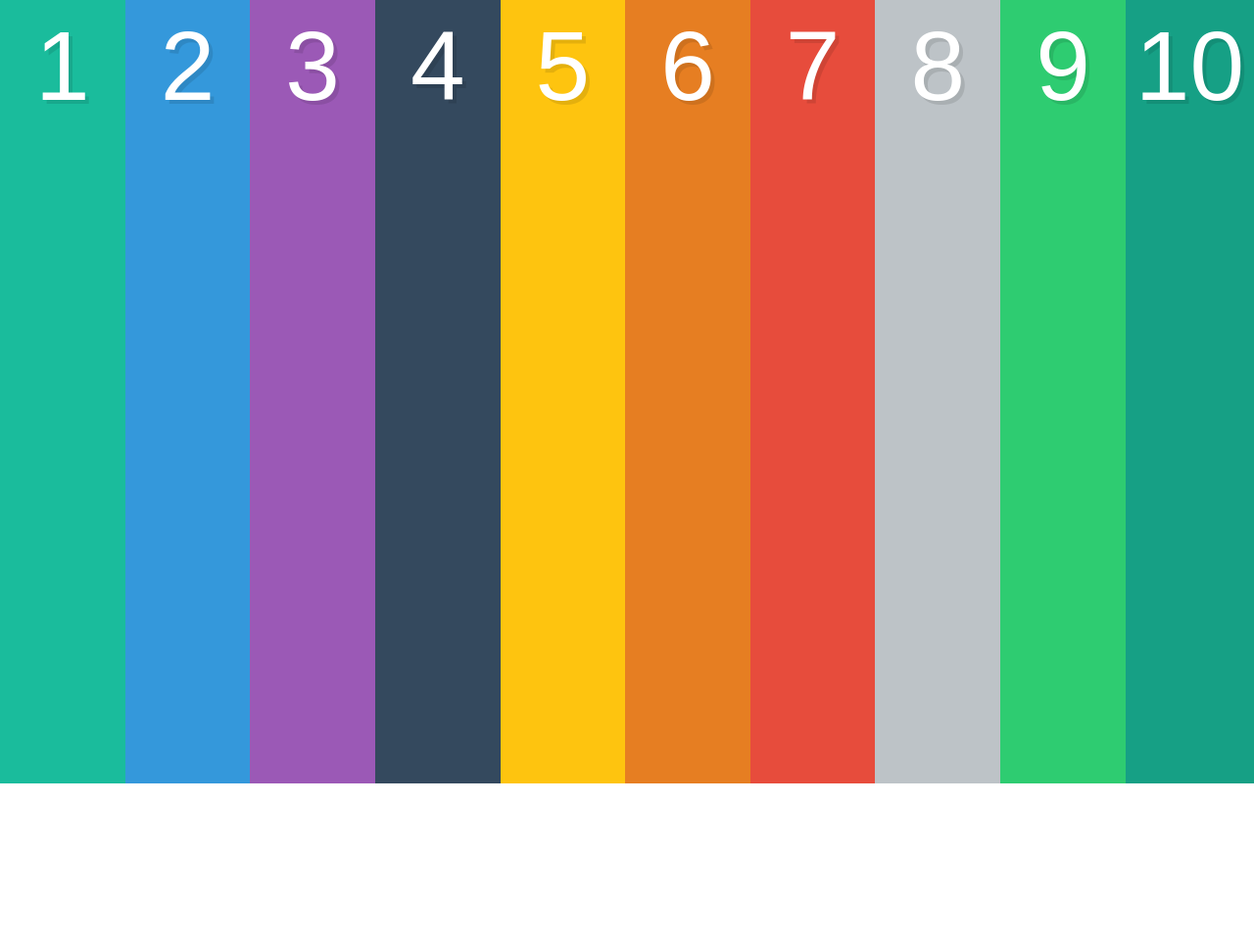
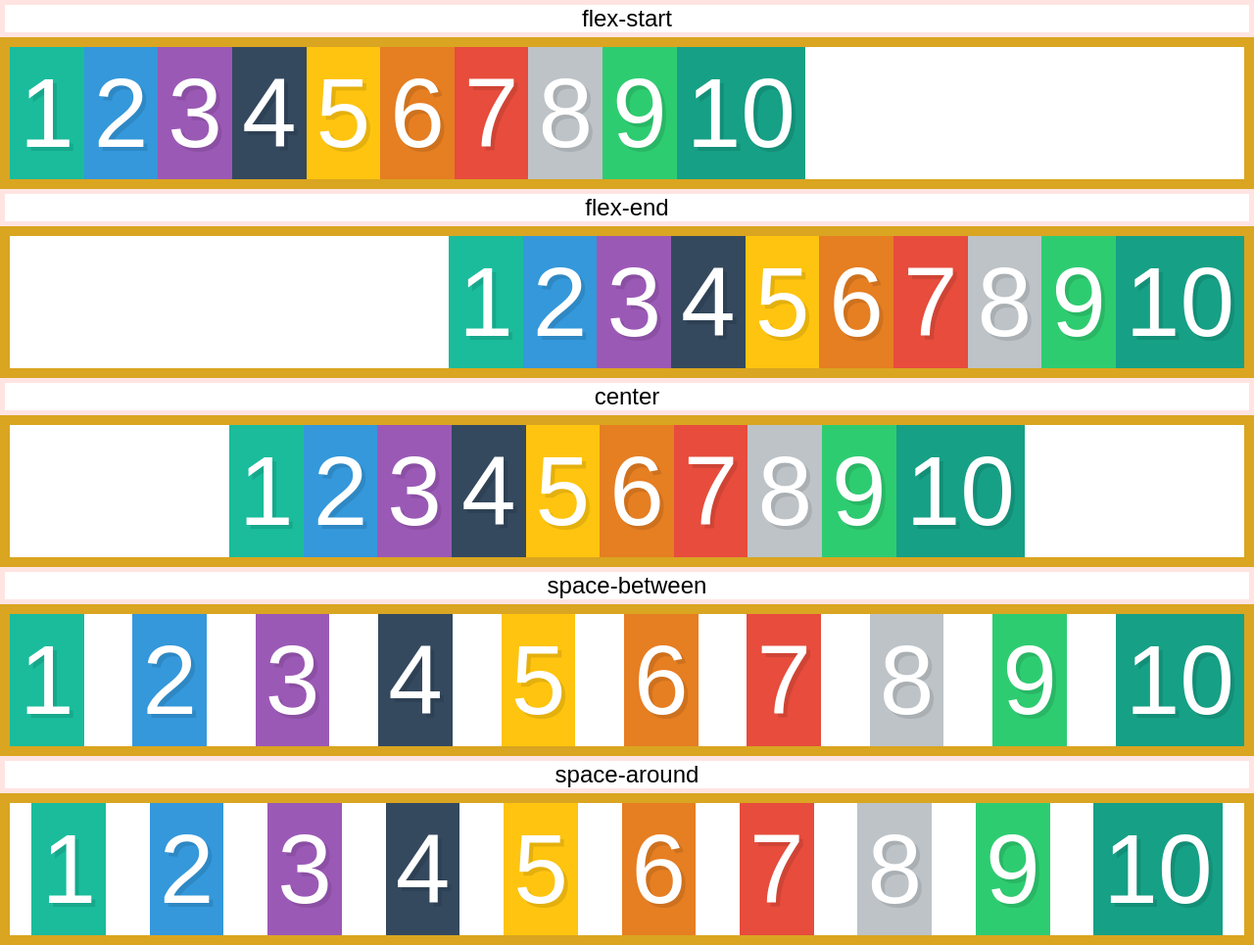
Before and after one commit to priyankthakkar/flexbox, a plain HTML site: page index.html in a window 1280 px wide. Shown: the whole page at 98% size. Before the commit the page ends 800 px from the top, so only its background shows below. Drawn offline with Linux system fonts and the light colour scheme.

Commit message:
Change Log: 1. Justify flex items along main axis horizontaly (left to right) Changes By: Priyank Thakkar

```diff
--- a/index.html
+++ b/index.html
@@ -6,7 +6,165 @@
         <link rel="stylesheet" type="text/css" href="style.css">
     </head>
     <body>
-        <div class="container">
+        <div class="title">
+            flex-start
+        </div>
+        <!--
+            flex items are placed at the start of the flex container
+        -->
+        <div class="flex-start">
+            <div class="box box1">
+                1
+            </div>
+            <div class="box box2">
+                2
+            </div>
+            <div class="box box3">
+                3
+            </div>
+            <div class="box box4">
+                4
+            </div>
+            <div class="box box5">
+                5
+            </div>
+            <div class="box box6">
+                6
+            </div>
+            <div class="box box7">
+                7
+            </div>
+            <div class="box box8">
+                8
+            </div>
+            <div class="box box9">
+                9
+            </div>
+            <div class="box box10">
+                10
+            </div>
+        </div>
+        <div class="title">
+            flex-end
+        </div>
+        <!--
+            flex items are placed at the end of the flex-container
+        -->
+        <div class="flex-end">
+            <div class="box box1">
+                1
+            </div>
+            <div class="box box2">
+                2
+            </div>
+            <div class="box box3">
+                3
+            </div>
+            <div class="box box4">
+                4
+            </div>
+            <div class="box box5">
+                5
+            </div>
+            <div class="box box6">
+                6
+            </div>
+            <div class="box box7">
+                7
+            </div>
+            <div class="box box8">
+                8
+            </div>
+            <div class="box box9">
+                9
+            </div>
+            <div class="box box10">
+                10
+            </div>
+        </div>
+        <div class="title">
+            center
+        </div>
+        <!--
+            flex items are at the center (horizontal/main axis (left to right)) of the flex cotnainer
+        -->
+        <div class="center">
+            <div class="box box1">
+                1
+            </div>
+            <div class="box box2">
+                2
+            </div>
+            <div class="box box3">
+                3
+            </div>
+            <div class="box box4">
+                4
+            </div>
+            <div class="box box5">
+                5
+            </div>
+            <div class="box box6">
+                6
+            </div>
+            <div class="box box7">
+                7
+            </div>
+            <div class="box box8">
+                8
+            </div>
+            <div class="box box9">
+                9
+            </div>
+            <div class="box box10">
+                10
+            </div>
+        </div>
+        <div class="title">
+            space-between
+        </div>
+        <!--
+            first flext itme is at the flex-start, last flex item is at the flex end. rest of the space with flex cotnainer is equally distributed among the remaining flex items
+        -->
+        <div class="space-between">
+            <div class="box box1">
+                1
+            </div>
+            <div class="box box2">
+                2
+            </div>
+            <div class="box box3">
+                3
+            </div>
+            <div class="box box4">
+                4
+            </div>
+            <div class="box box5">
+                5
+            </div>
+            <div class="box box6">
+                6
+            </div>
+            <div class="box box7">
+                7
+            </div>
+            <div class="box box8">
+                8
+            </div>
+            <div class="box box9">
+                9
+            </div>
+            <div class="box box10">
+                10
+            </div>
+        </div>
+        <div class="title">
+            space-around
+        </div>
+        <!--
+            space available within flex container is equally distributed among all the flex items
+        -->
+        <div class="space-around">
             <div class="box box1">
                 1
             </div>
--- a/style.css
+++ b/style.css
@@ -1,6 +1,42 @@
-.container {
+.flex-start {
     display: flex;
-    height: 100vh;
+    justify-content: flex-start;
+    border: 10px solid goldenrod;
+    /*
+        This is the the default valuse for justify-content
+        by default flex items are palced on flex-start
+    */
+}
+
+.title {
+    display: flex;
+    font-size: 24px;
+    justify-content: center;
+    border: 5px solid mistyrose;
+}
+
+.flex-end {
+    display: flex;
+    justify-content: flex-end;
+    border: 10px solid goldenrod;
+}
+
+.center {
+    display: flex;
+    justify-content: center;
+    border: 10px solid goldenrod;
+}
+
+.space-around {
+    display: flex;
+    justify-content: space-around;
+    border: 10px solid goldenrod;
+}
+
+.space-between {
+    display: flex;
+    justify-content: space-between;
+    border: 10px solid goldenrod;
 }
 
 .box {
@@ -9,7 +45,6 @@
     text-align: center;
     text-shadow: 4px 4px 0 rgba(0, 0, 0, 0.1);
     padding: 10px;
-    width: 300px;
 }
 
 .box1 { background: #1abc9c; }
```
